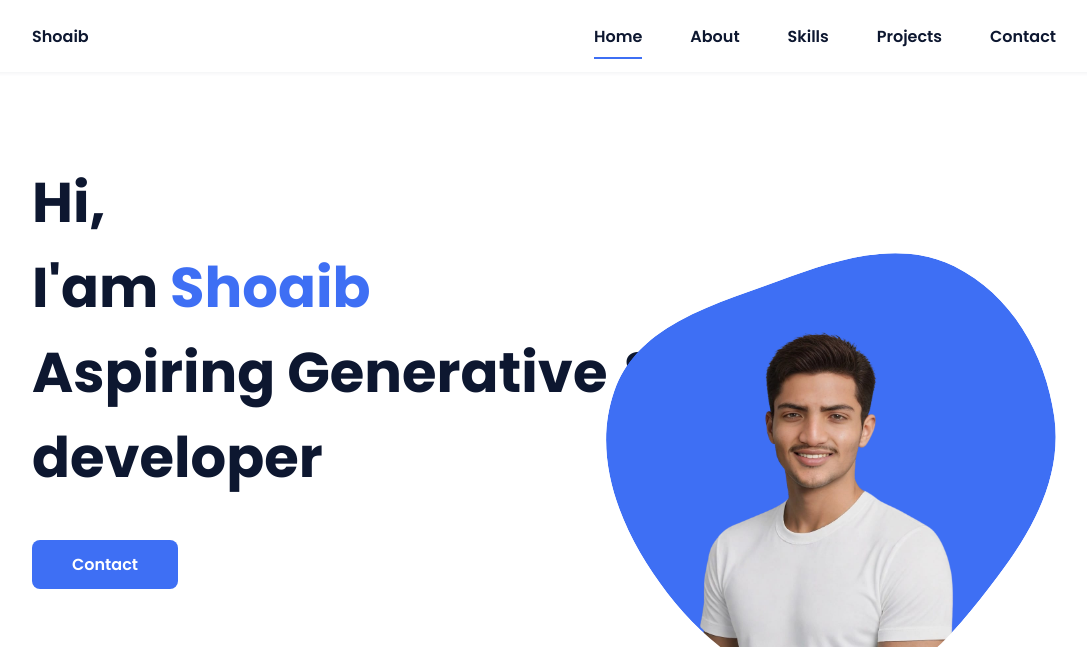
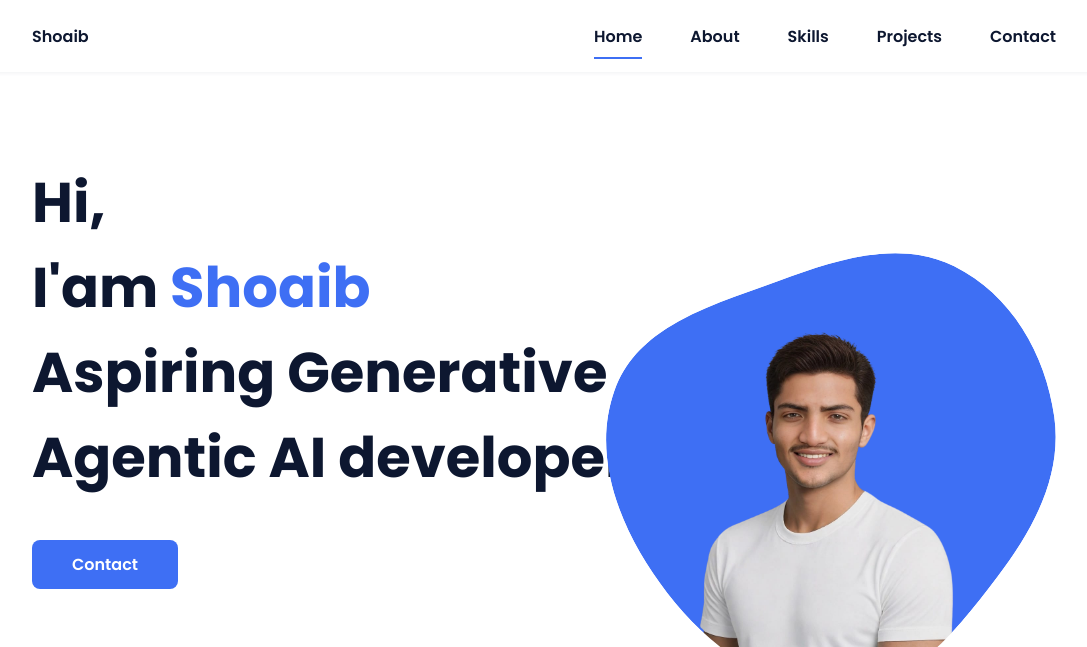
Before and after one commit to shoaibsial/shoaib.github.io, a plain HTML site: page index.html in a window 1280 px wide. Shown: the top 647 px of the page, without its empty margins (96-1183 px from the left). Drawn offline with nearby package versions, Linux system fonts and the light colour scheme.

Commit message:
Update index.html
Signed-off-by: shoaibsial <shoaibsial258@gmail.com>

```diff
--- a/index.html
+++ b/index.html
@@ -39,7 +39,8 @@
             <!--===== HOME =====-->
             <section class="home bd-grid" id="home">
                 <div class="home__data">
-                    <h1 class="home__title">Hi,<br>I'am <span class="home__title-color">Shoaib</span><br> Aspiring Generative & Agentic AI developer </h1>
+                    <h1 class="home__title">Hi,<br>I'am <span class="home__title-color">Shoaib</span><br> Aspiring Generative
+                        <br>Agentic AI developer </h1>
 
                     <a href="#" class="button">Contact</a>
                 </div>
```
